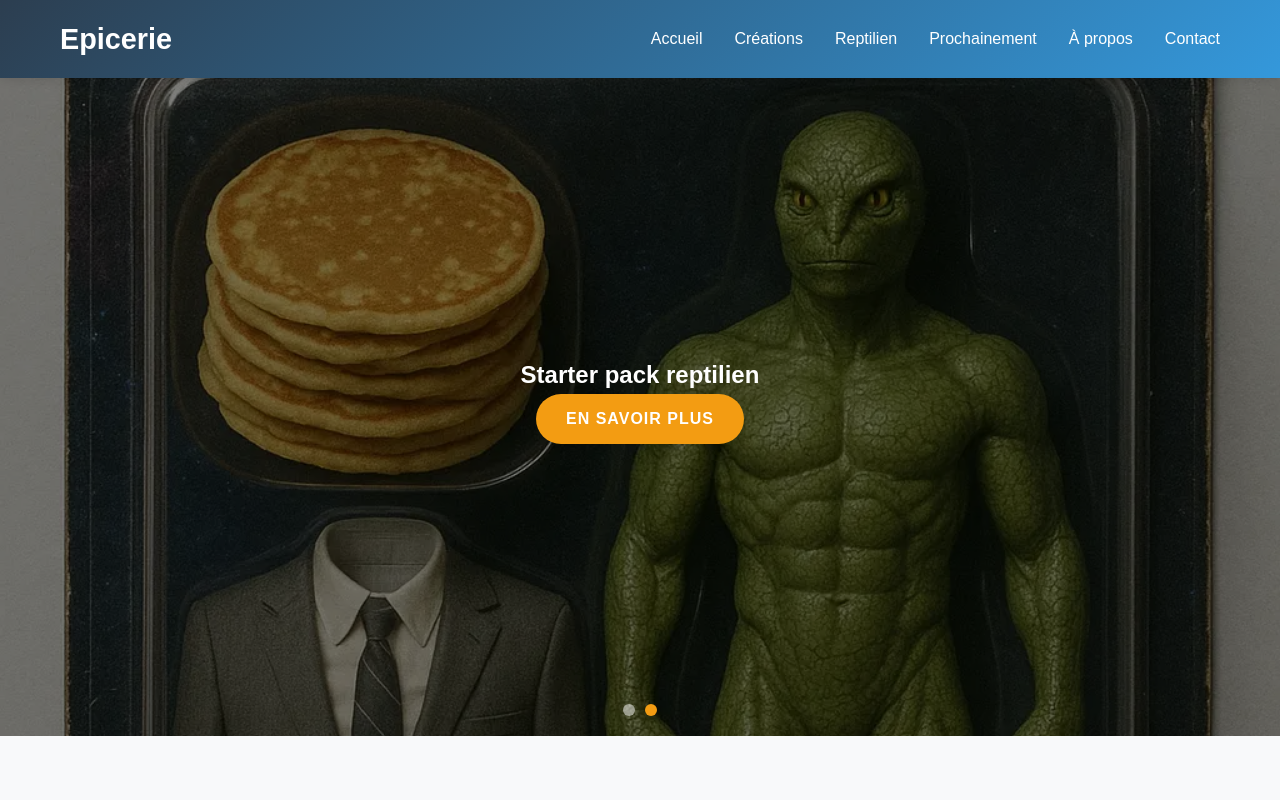
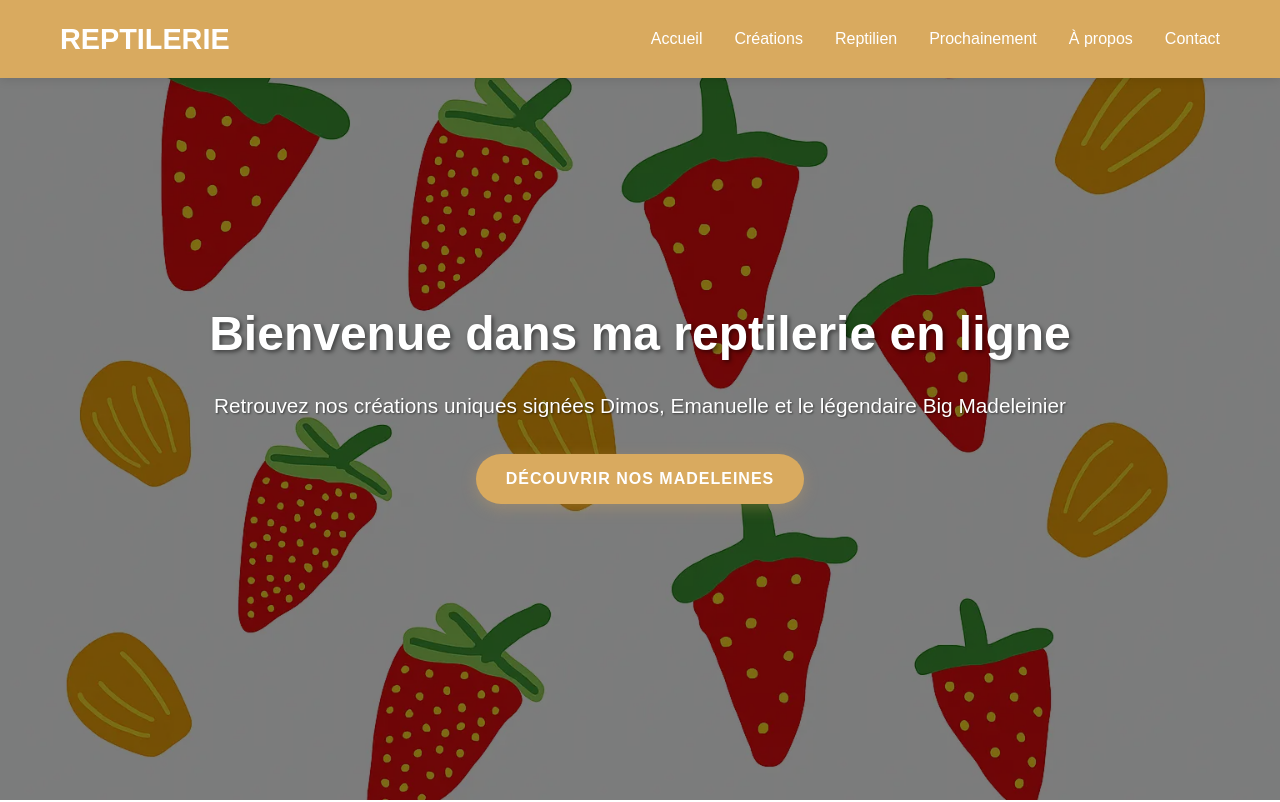
Before and after one commit to arnaud-rein/epicerie, a website: page index.html in a window 1280 px wide. Shown: the top 802 px of the page. Drawn offline with Linux system fonts and the light colour scheme.

Commit message:
EVOL : changement stylistique

```diff
--- a/index.html
+++ b/index.html
@@ -4,12 +4,12 @@
 <head>
     <meta charset="UTF-8">
     <meta name="viewport" content="width=device-width, initial-scale=1.0">
-    <title>Epicerie</title>
+    <title>Reptilerie</title>
     <link rel="icon" href="data:,">
     <meta name="description"
         content="Épicerie de madeleines artisanales - Créations by Naïma, Emmanuelle, Dimos et collection reptilienne">
-    <link rel="preload" href="images/other/wanted.webp" as="image">
-    <link rel="preload" href="images/reptiliens/starter pack reptilien.webp" as="image">
+    <!-- Favicon -->
+    <link rel="icon" type="image/x-icon" href="images/logo/madeleineicon.webp" />
     <style>
         * {
             margin: 0;
@@ -32,7 +32,7 @@
 
         /* Header */
         header {
-            background: linear-gradient(135deg, #2c3e50 0%, #3498db 100%);
+            background: rgb(217 170 95);
             color: white;
             padding: 1rem 0;
             position: fixed;
@@ -67,43 +67,26 @@
         }
 
         .nav-links a:hover {
-            color: #f39c12;
+            color: rgb(228, 37, 37);
+            text-shadow: 1px 1px 3px rgba(228, 37, 37, 0.714);
         }
 
-        /* Hero Section avec Carrousel */
+        /* Hero Section - Image de couverture */
         .hero {
             height: 100vh;
-            position: relative;
-            overflow: hidden;
-        }
-
-        .carousel-container {
-            position: relative;
-            width: 100%;
-            height: 100%;
-        }
-
-        .carousel-slide {
-            position: absolute;
-            top: 0;
-            left: 0;
-            width: 100%;
-            height: 100%;
-            opacity: 0;
-            transition: opacity 1s ease-in-out;
+            background-image: url('images/backgroundHome/backgroundFraiseMadeleine.webp');
             background-size: cover;
             background-position: center;
+            background-attachment: fixed;
             display: flex;
             align-items: center;
             justify-content: center;
+            text-align: center;
             color: white;
+            position: relative;
         }
 
-        .carousel-slide.active {
-            opacity: 1;
-        }
-
-        .carousel-slide::before {
+        .hero::before {
             content: '';
             position: absolute;
             top: 0;
@@ -113,33 +96,9 @@
             background: rgba(0, 0, 0, 0.5);
         }
 
-        .carousel-content {
+        .hero-content {
             position: relative;
             z-index: 2;
-            text-align: center;
-        }
-
-        .carousel-indicators {
-            position: absolute;
-            bottom: 20px;
-            left: 50%;
-            transform: translateX(-50%);
-            display: flex;
-            gap: 10px;
-            z-index: 3;
-        }
-
-        .indicator {
-            width: 12px;
-            height: 12px;
-            border-radius: 50%;
-            background: rgba(255, 255, 255, 0.5);
-            cursor: pointer;
-            transition: background 0.3s;
-        }
-
-        .indicator.active {
-            background: #f39c12;
         }
 
         .hero-content h1 {
@@ -157,7 +116,7 @@
         .btn {
             display: inline-block;
             padding: 12px 30px;
-            background: #f39c12;
+            background: rgb(217 170 95);
             color: white;
             text-decoration: none;
             border-radius: 25px;
@@ -165,12 +124,13 @@
             font-weight: bold;
             text-transform: uppercase;
             letter-spacing: 1px;
+            box-shadow: 0 4px 15px rgba(217, 170, 95, 0.3);
         }
 
         .btn:hover {
-            background: #e67e22;
+            background: rgba(217, 170, 95, 0.734);
             transform: translateY(-2px);
-            box-shadow: 0 5px 15px rgba(0, 0, 0, 0.2);
+            box-shadow: 0 8px 25px rgba(217, 170, 95, 0.4), 0 4px 10px rgba(0, 0, 0, 0.1);
         }
 
         /* Sections */
@@ -202,13 +162,14 @@
             padding: 2rem;
             border-radius: 10px;
             text-align: center;
-            transition: transform 0.3s;
+            transition: all 0.3s;
             border: 1px solid #e9ecef;
+            box-shadow: 0 3px 10px rgba(217, 170, 95, 0.15);
         }
 
         .service-card:hover {
             transform: translateY(-5px);
-            box-shadow: 0 10px 30px rgba(0, 0, 0, 0.1);
+            box-shadow: 0 8px 25px rgba(217, 170, 95, 0.25), 0 5px 15px rgba(0, 0, 0, 0.1);
         }
 
         .service-icon {
@@ -238,12 +199,13 @@
             background: white;
             border-radius: 10px;
             overflow: hidden;
-            box-shadow: 0 5px 15px rgba(0, 0, 0, 0.1);
-            transition: transform 0.3s;
+            box-shadow: 0 4px 15px rgba(217, 170, 95, 0.2);
+            transition: all 0.3s;
         }
 
         .product-card:hover {
             transform: translateY(-5px);
+            box-shadow: 0 8px 25px rgba(217, 170, 95, 0.35), 0 5px 15px rgba(0, 0, 0, 0.1);
         }
 
         .product-image {
@@ -287,12 +249,8 @@
             background: white;
             border-radius: 10px;
             overflow: hidden;
-            box-shadow: 0 5px 15px rgba(0, 0, 0, 0.1);
-            transition: transform 0.3s;
-        }
-
-        .gallery-item:hover {
-            transform: translateY(-5px);
+            box-shadow: 0 4px 15px rgba(217, 170, 95, 0.2);
+            transition: all 0.3s;
         }
 
         .gallery-image {
@@ -369,11 +327,20 @@
             justify-content: center;
             color: white;
             font-size: 4rem;
+            box-shadow: 0 6px 20px rgba(217, 170, 95, 0.25);
+            overflow: hidden;
+        }
+
+        .about-image img {
+            width: 100%;
+            height: 100%;
+            object-fit: cover;
+            border-radius: 10px;
         }
 
         /* Contact */
         .contact {
-            background: #2c3e50;
+            background: rgb(217 170 95);
             color: white;
         }
 
@@ -393,7 +360,11 @@
             padding: 2rem;
             background: rgba(255, 255, 255, 0.1);
             border-radius: 10px;
+            box-shadow: 0 4px 15px rgba(0, 0, 0, 0.1);
+            transition: all 0.3s;
         }
+
+
 
         .contact-item i {
             font-size: 2.5rem;
@@ -403,7 +374,7 @@
 
         /* Footer */
         footer {
-            background: #34495e;
+            background: rgb(216, 162, 75);
             color: white;
             text-align: center;
             padding: 2rem 0;
@@ -437,7 +408,7 @@
 <body>
     <header>
         <nav class="container">
-            <div class="logo">Epicerie</div>
+            <div class="logo">REPTILERIE</div>
             <ul class="nav-links">
                 <li><a href="#accueil">Accueil</a></li>
 
@@ -451,25 +422,10 @@
     </header>
 
     <section class="hero" id="accueil">
-        <div class="carousel-container">
-            <div class="carousel-slide active" style="background-image: url('images/other/wanted.webp');">
-                <div class="carousel-content">
-                    <h1>Prime de 5 madeleines pour retrouver le donateur masqué</h1>
-                    <p></p>
-                    <a href="#creations" class="btn">Découvrir nos madeleines</a>
-                </div>
-            </div>
-            <div class="carousel-slide" style="background-image: url('images/reptiliens/starter pack reptilien.webp');">
-                <div class="carousel-content">
-                    <h1>Starter pack reptilien</h1>
-                    <p></p>
-                    <a href="#reptilien" class="btn">En savoir plus</a>
-                </div>
-            </div>
-            <div class="carousel-indicators">
-                <div class="indicator active" data-slide="0"></div>
-                <div class="indicator" data-slide="1"></div>
-            </div>
+        <div class="hero-content">
+            <h1>Bienvenue dans ma reptilerie en ligne</h1>
+            <p>Retrouvez nos créations uniques signées Dimos, Emanuelle et le légendaire Big Madeleinier</p>
+            <a href="#creations" class="btn">Découvrir nos madeleines</a>
         </div>
     </section>
 
@@ -570,7 +526,10 @@
                         qualité exceptionnelle. Chaque ajout à notre catalogue respecte cette philosophie
                         d'accessibilité et de plaisir partagé.</p>
                 </div>
-                <div class="about-image">🧁</div>
+                <div class="about-image">
+                    <img src="images/other/etagereReptilerie.webp" alt="À propos de notre épicerie" loading="lazy"
+                        width="300" height="300">
+                </div>
             </div>
         </div>
     </section>
@@ -620,43 +579,7 @@
         });
 
         // Header background change on scroll
-        window.addEventListener('scroll', function () {
-            const header = document.querySelector('header');
-            if (window.scrollY > 100) {
-                header.style.background = 'rgba(44, 62, 80, 0.95)';
-            } else {
-                header.style.background = 'linear-gradient(135deg, #2c3e50 0%, #3498db 100%)';
-            }
-        });
 
-        // Carousel functionality
-        let currentSlide = 0;
-        const slides = document.querySelectorAll('.carousel-slide');
-        const indicators = document.querySelectorAll('.indicator');
-
-        function showSlide(index) {
-            slides.forEach(slide => slide.classList.remove('active'));
-            indicators.forEach(indicator => indicator.classList.remove('active'));
-
-            slides[index].classList.add('active');
-            indicators[index].classList.add('active');
-            currentSlide = index;
-        }
-
-        function nextSlide() {
-            currentSlide = (currentSlide + 1) % slides.length;
-            showSlide(currentSlide);
-        }
-
-        // Auto-advance carousel
-        setInterval(nextSlide, 5000);
-
-        // Manual carousel control
-        indicators.forEach((indicator, index) => {
-            indicator.addEventListener('click', () => {
-                showSlide(index);
-            });
-        });
     </script>
 </body>
 
```
Also changed, not shown: images/backgroundHome/backgroundFraiseMadeleine.webp (added), images/logo/madeleineicon.webp (added), images/other/etagereReptilerie.webp (added).
